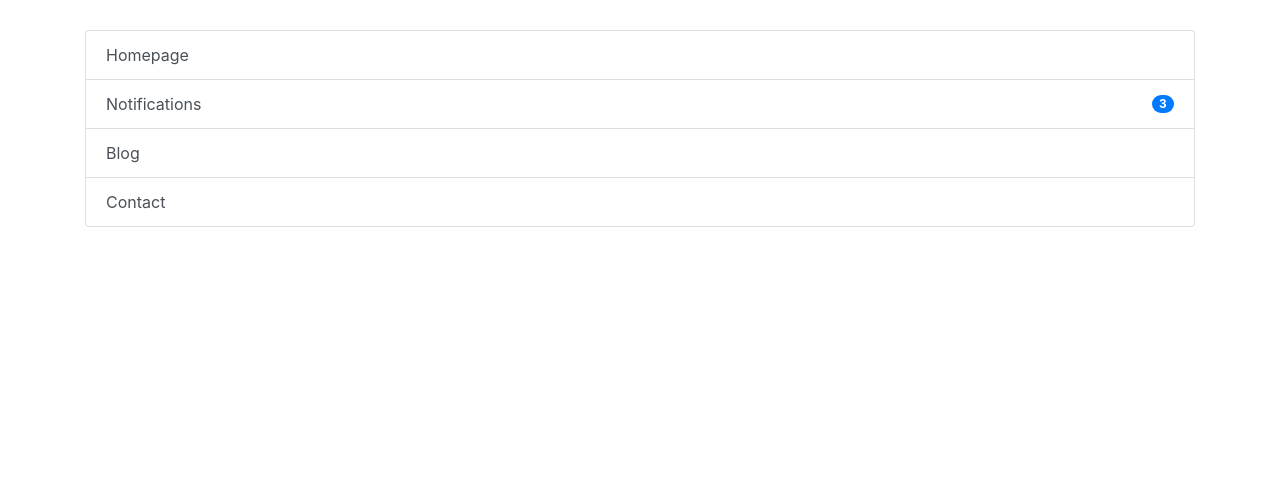
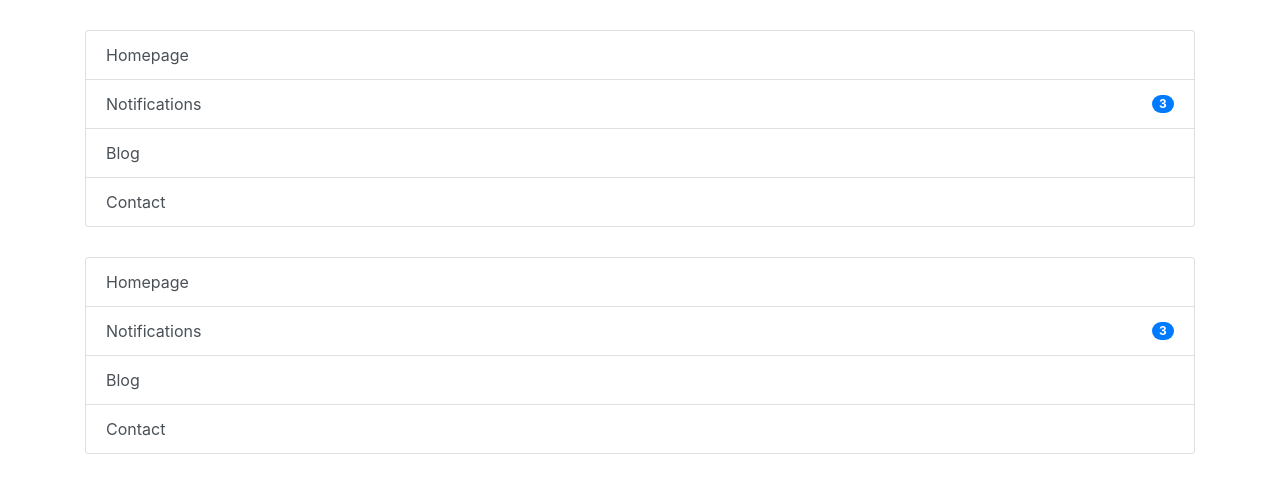
Before and after one commit to dazeCodes/frontend-self-taught-projects, a plain HTML site: page bootstrap4-scrimba/list-groups.html in a window 1280 px wide. Drawn offline with nearby package versions, Linux system fonts and the light colour scheme.

Commit message:
Quick bootstrap

```diff
--- a/bootstrap4-scrimba/list-groups.html
+++ b/bootstrap4-scrimba/list-groups.html
@@ -37,6 +37,26 @@
         </a>
       </div>
     </div>
+    <div class="container" style="margin-top: 30px;">
+      <div class="list-group">
+        <li href="#" class="list-group-item list-group-item-action">
+          Homepage
+        </li>
+        <li
+          href="#"
+          class="list-group-item list-group-item-action d-flex justify-content-between align-items-center"
+        >
+          Notifications
+          <span class="badge badge-primary badge-pill">3</span>
+        </li>
+        <li href="#" class="list-group-item list-group-item-action">
+          Blog
+        </li>
+        <li href="#" class="list-group-item list-group-item-action">
+          Contact
+        </li>
+      </div>
+    </div>
 
     <!-- Optional JavaScript -->
     <!-- jQuery first, then Popper.js, then Bootstrap JS -->
```
